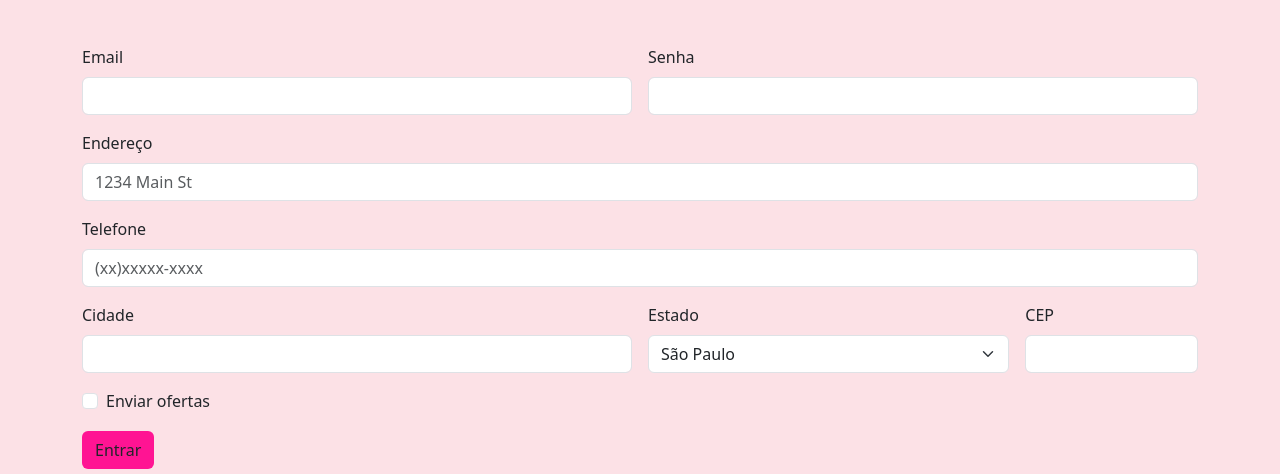
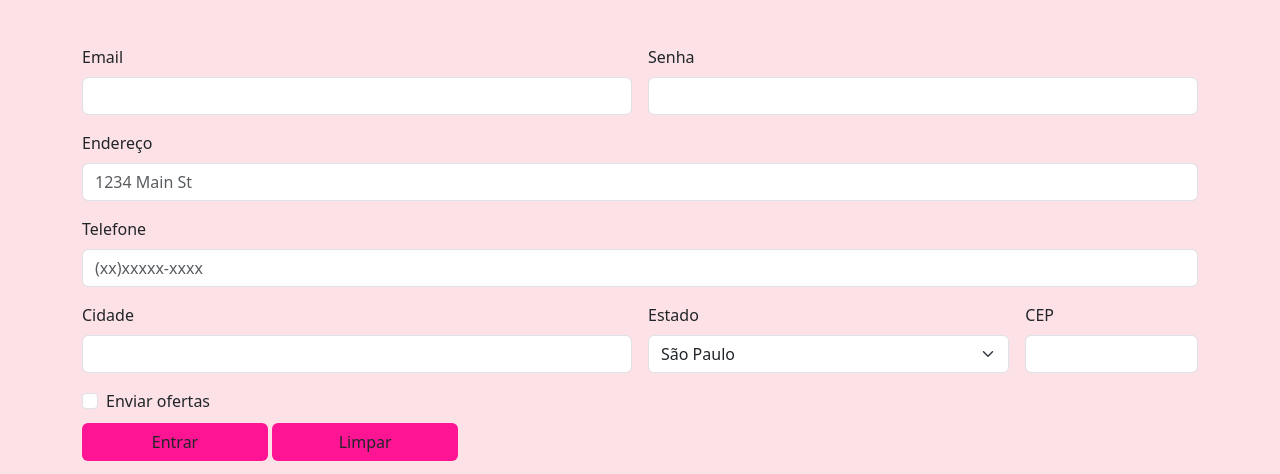
Before and after one commit to lelemaiac/Front-End-SENAI, a plain HTML site: page contato.html in a window 1280 px wide. Shown: the part 59-533 px from the top of the page. Drawn offline with nearby package versions, Linux system fonts and the light colour scheme.

Commit message:
Atividade com o fito de testar o bootstrap

```diff
--- a/contato.html
+++ b/contato.html
@@ -89,12 +89,10 @@
                 </label>
             </div>
         </div>
-        <div class="col-12">
-            <button type="submit" class="minha-btn btn">Entrar</button>
-        </div>
     </form>
-    <div class="col-12">
-        <button onclick="limparInput()" type="submit" class="minha-btn btn mt-2">Limpar</button>
+    <div class="row-cols-6 mt-2">
+        <button type="submit" class="minha-btn btn">Entrar</button>
+        <button onclick="limparInput()" type="submit" class="minha-btn btn">Limpar</button>
     </div>
 
 </div>
```
